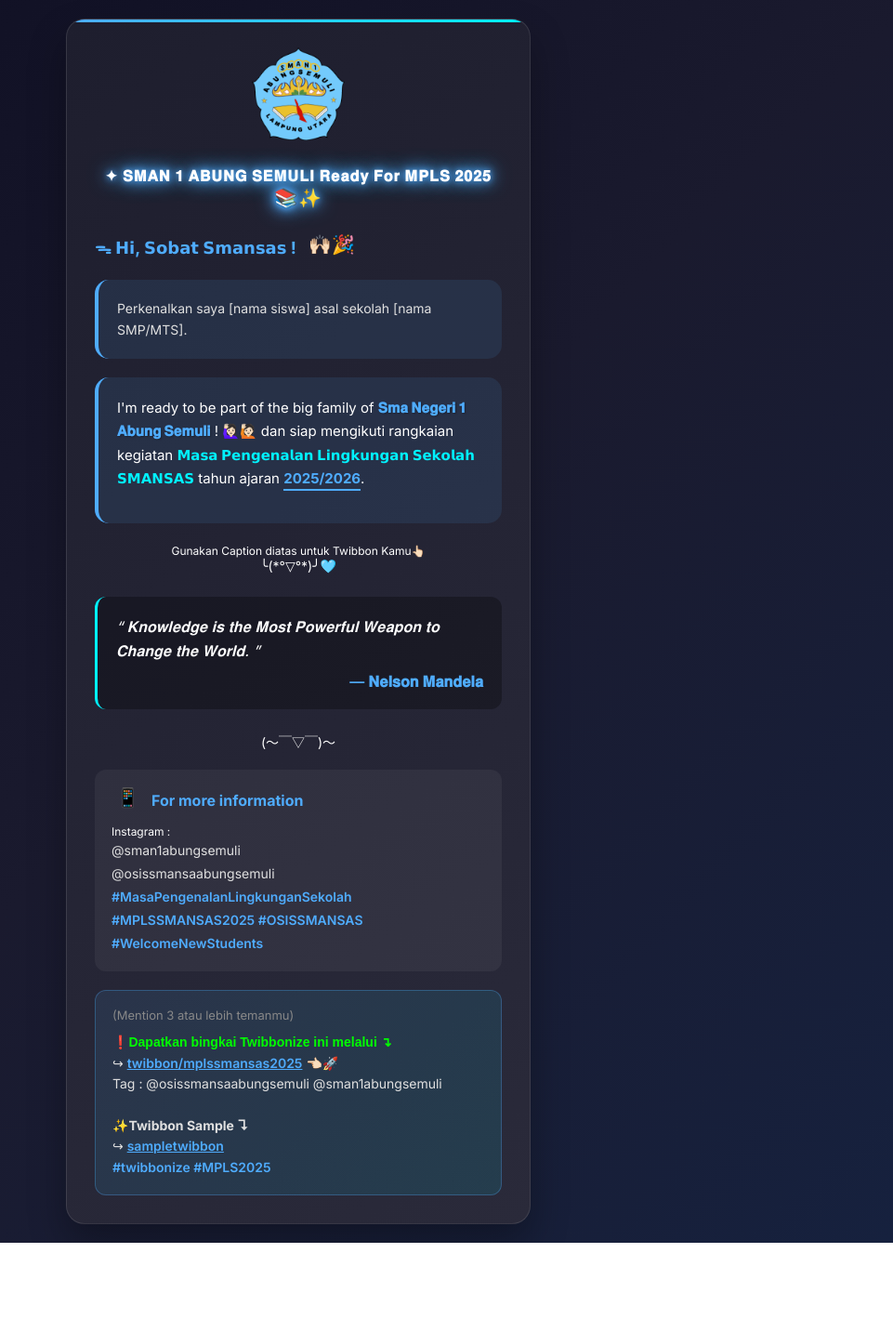
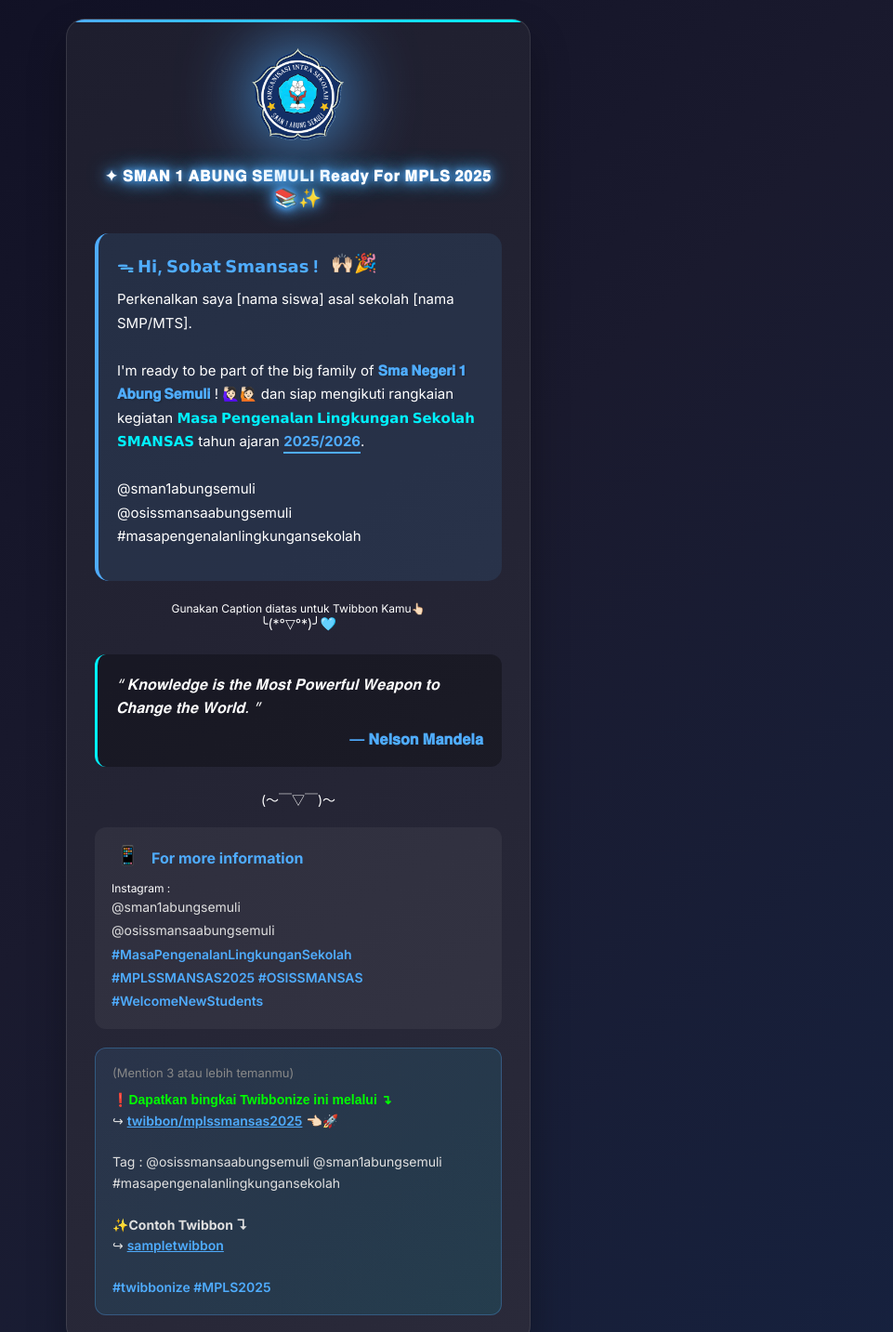
Before and after one commit to alhasbynazrililham/mpls-smansas-2025, a plain HTML site: page index.html in a window 1280 px wide. Shown: the top 1433 px of the page at 93% size, without its empty margins (319-1280 px from the left). Before the commit the page ends 1337 px from the top, so only its background shows below. Drawn offline with Linux system fonts and the light colour scheme.

Commit message:
Update index.html

```diff
--- a/index.html
+++ b/index.html
@@ -3,7 +3,7 @@
   <head>
     <meta charset="UTF-8" />
     <meta name="viewport" content="width=device-width, initial-scale=1.0" />
-    <link rel="icon" type="image/x-icon" href="./image/favicon.png" />
+    <link rel="icon" type="image/x-icon" href="./image/favicon.ico" />
     <title>MPLS SMANSAS 2025</title>
     <style>
       @import url("https://fonts.googleapis.com/css2?family=Inter:wght@400;600;700;800&display=swap");
@@ -27,6 +27,10 @@
         justify-content: center;
         align-items: center;
         padding: 20px;
+      }
+
+      .img-main {
+        filter: drop-shadow(0 0 40px #4facfe);
       }
 
       .post-container {
@@ -79,19 +83,6 @@
         display: flex;
         align-items: center;
         gap: 8px;
-      }
-
-      .intro-text {
-        background: rgba(79, 172, 254, 0.1);
-        border-radius: 15px;
-        padding: 20px;
-        margin: 20px 0;
-        border-left: 4px solid #4facfe;
-
-        color: #e0e0e0;
-        font-size: 14px;
-        line-height: 1.6;
-        margin-bottom: 20px;
       }
 
       .main-content {
@@ -252,9 +243,6 @@
         .greeting {
           font-size: 16px;
         }
-        .intro-text {
-          font-size: 14px;
-        }
 
         .ready-text {
           font-size: 14px;
@@ -270,7 +258,8 @@
     <div class="post-container">
       <div class="header">
         <img
-          src="./image/logo.png"
+          src="./image/favicon.png"
+          class="img-main"
           alt="img"
           width="100"
           height="100"
@@ -282,17 +271,15 @@
         </div>
       </div>
 
-      <div class="greeting">
-        ᯓ 𝗛𝗶, 𝗦𝗼𝗯𝗮𝘁 𝗦𝗺𝗮𝗻𝘀𝗮𝘀 !
-        <span class="emoji-decoration">🙌🏻🎉</span>
-      </div>
+      <div class="main-content">
+        <div class="greeting">
+          ᯓ 𝗛𝗶, 𝗦𝗼𝗯𝗮𝘁 𝗦𝗺𝗮𝗻𝘀𝗮𝘀 !
+          <span class="emoji-decoration">🙌🏻🎉</span>
+        </div>
 
-      <div class="intro-text">
-        Perkenalkan saya [nama siswa] asal sekolah [nama SMP/MTS]. <br />
-      </div>
-
-      <div class="main-content">
         <div class="ready-text">
+          Perkenalkan saya [nama siswa] asal sekolah [nama SMP/MTS].
+          <br /><br />
           I'm ready to be part of the big family of
           <span class="school-name">𝐒𝐦𝐚 𝐍𝐞𝐠𝐞𝐫𝐢 𝟏 𝐀𝐛𝐮𝐧𝐠 𝐒𝐞𝐦𝐮𝐥𝐢</span> ! 🙋🏻‍♀️🙋🏻 dan
           siap mengikuti rangkaian kegiatan
@@ -300,6 +287,11 @@
             >𝗠𝗮𝘀𝗮 𝗣𝗲𝗻𝗴𝗲𝗻𝗮𝗹𝗮𝗻 𝗟𝗶𝗻𝗴𝗸𝘂𝗻𝗴𝗮𝗻 𝗦𝗲𝗸𝗼𝗹𝗮𝗵 𝗦𝗠𝗔𝗡𝗦𝗔𝗦</span
           >
           tahun ajaran <span class="year-highlight">2025/2026</span>.
+          <br /><br />
+
+          <span>@sman1abungsemuli</span> <br />
+          <span>@osissmansaabungsemuli</span> <br />
+          <span>#masapengenalanlingkungansekolah</span> <br />
         </div>
       </div>
 
@@ -341,14 +333,15 @@
           </h4>
           ↪
           <a
-            href="https://www.twibbonize.com/mplssman1absem2025/support"
+            href="https://twibbo.nz/mplssmam1absem2025"
             class="twibbon-link"
             target="_blank"
             ><u>twibbon/mplssmansas2025</u></a
           >
-          👈🏻🚀<br />
-          Tag : @osissmansaabungsemuli @sman1abungsemuli <br /><br />
-          <b>✨Twibbon Sample ↴</b><br />
+          👈🏻🚀<br /><br />
+          Tag : @osissmansaabungsemuli @sman1abungsemuli
+          #masapengenalanlingkungansekolah <br /><br />
+          <b>✨Contoh Twibbon ↴</b><br />
           ↪
           <a
             href="https://www.instagram.com/p/DLi9lIvSCCHxzfXvfBBkxTQNcG3NuvMDZWXK7c0/"
@@ -356,6 +349,7 @@
             target="_blank"
             ><u>sampletwibbon</u></a
           ><br />
+          <br />
           <span class="hashtags">#twibbonize #MPLS2025</span>
         </div>
       </div>
```
